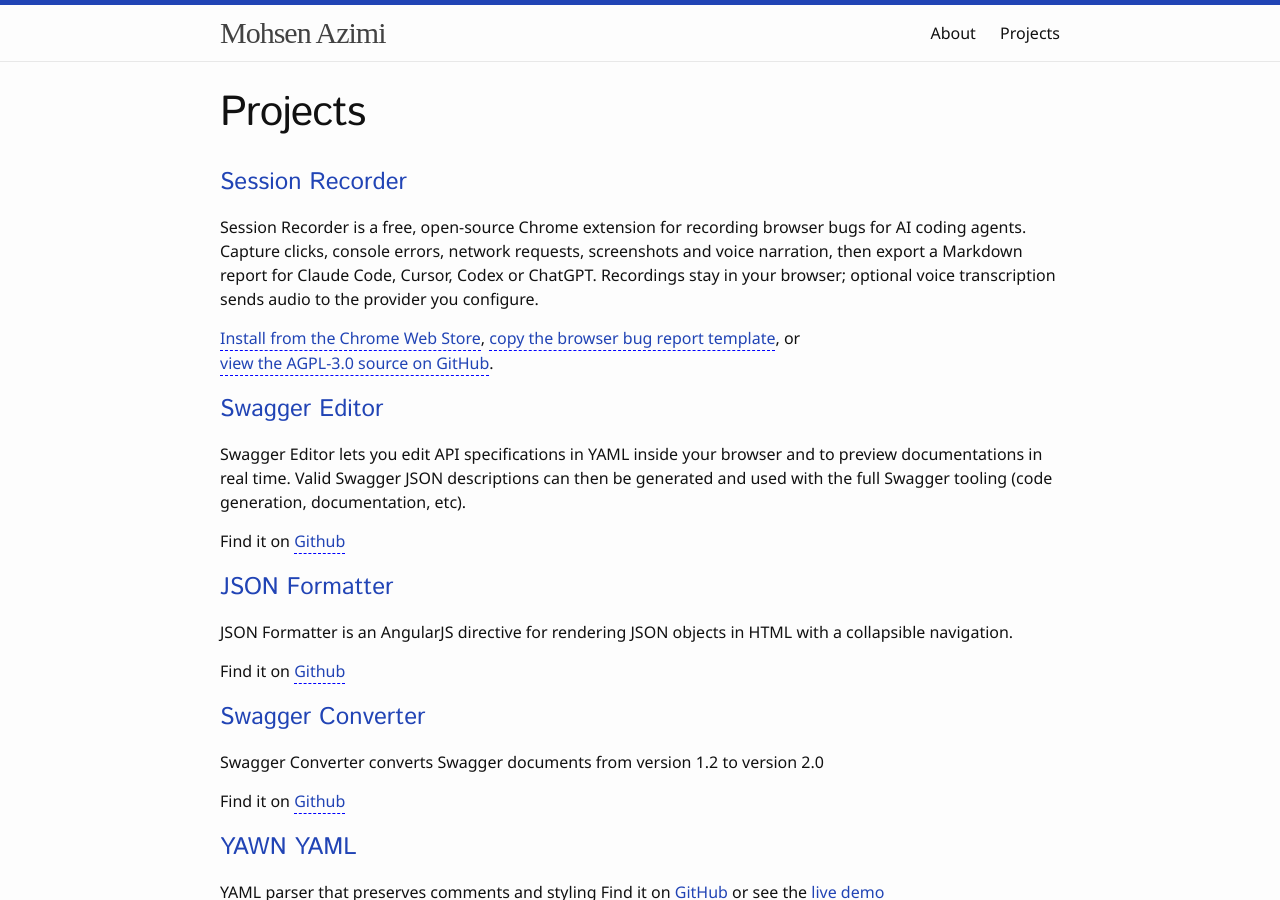
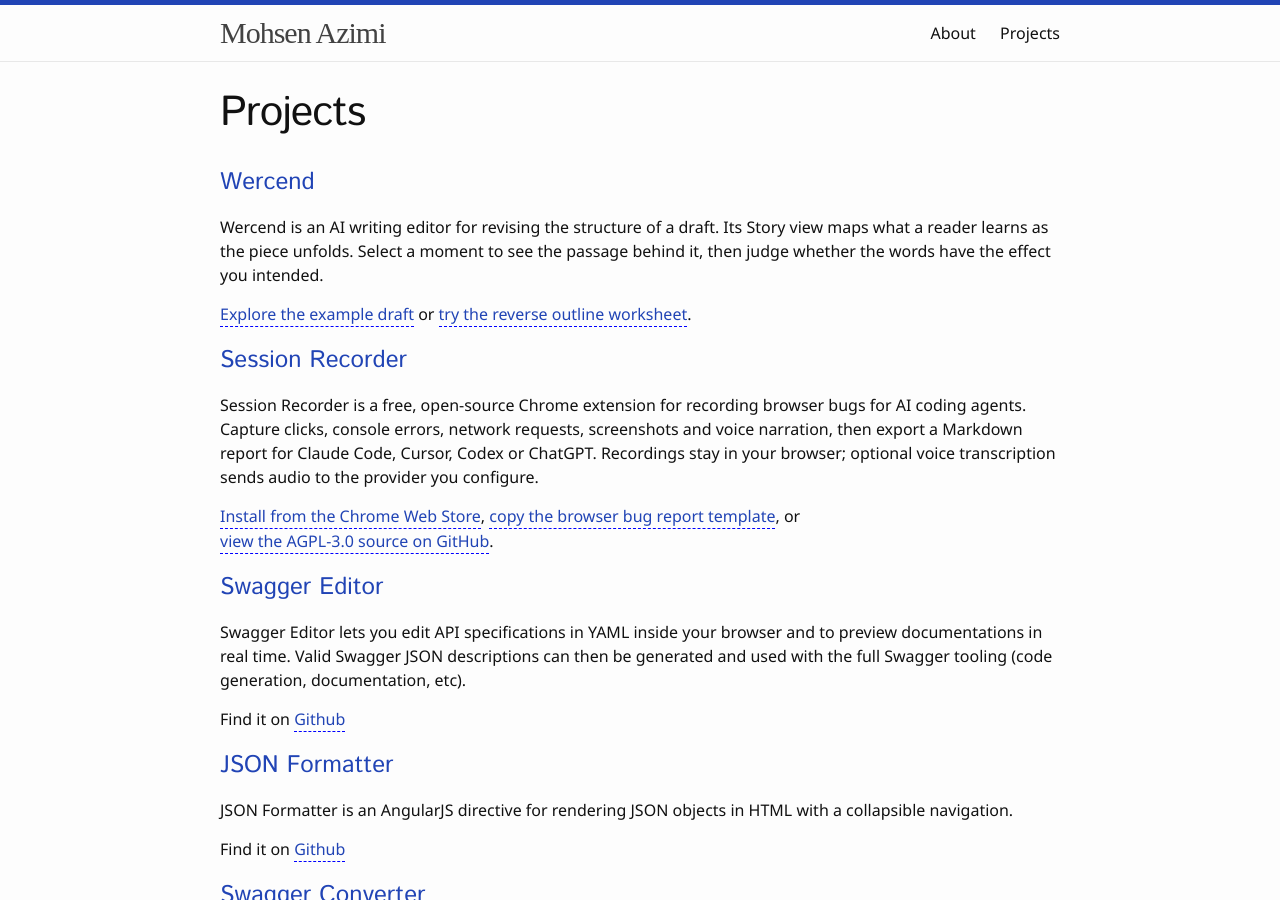
Before and after one commit to mohsen1/mohsen1.github.io, a Jekyll site: the page built from projects.md, in a window 1280 px wide and 900 px high. Built offline with Jekyll 4.4.1, drawn with Linux system fonts in a browser that asks for light colours; some web fonts are replaced.

Commit message:
List Wercend in the projects directory

```diff
--- a/projects.md
+++ b/projects.md
@@ -3,6 +3,16 @@ layout: page
 title: Projects
 permalink: /projects/
 ---
+
+# [Wercend](https://wercend.com/)
+
+Wercend is an AI writing editor for revising the structure of a draft. Its
+Story view maps what a reader learns as the piece unfolds. Select a moment
+to see the passage behind it, then judge whether the words have the effect
+you intended.
+
+[Explore the example draft](https://wercend.com/?utm_source=azimi.me&utm_medium=referral&utm_campaign=projects)
+or [try the reverse outline worksheet](https://github.com/mohsen1/wercend-revision-workbook).
 
 # [Session Recorder](/session-recorder-chrome-extension/)
 
```
